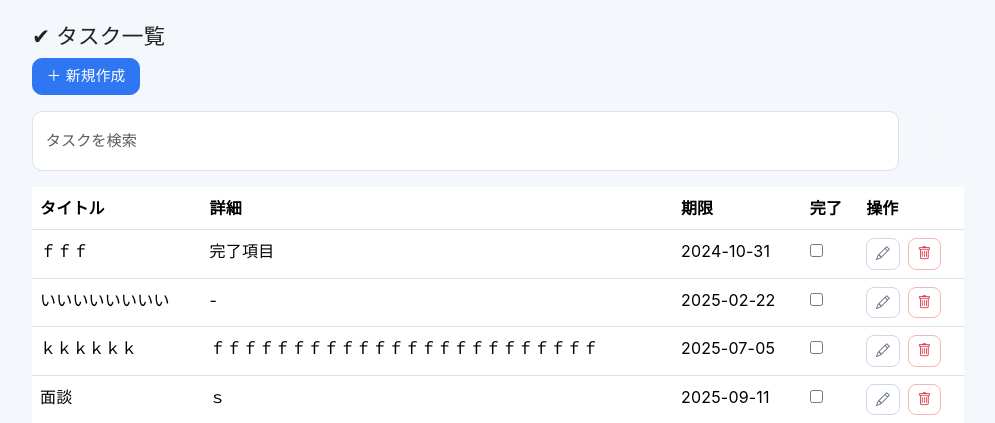
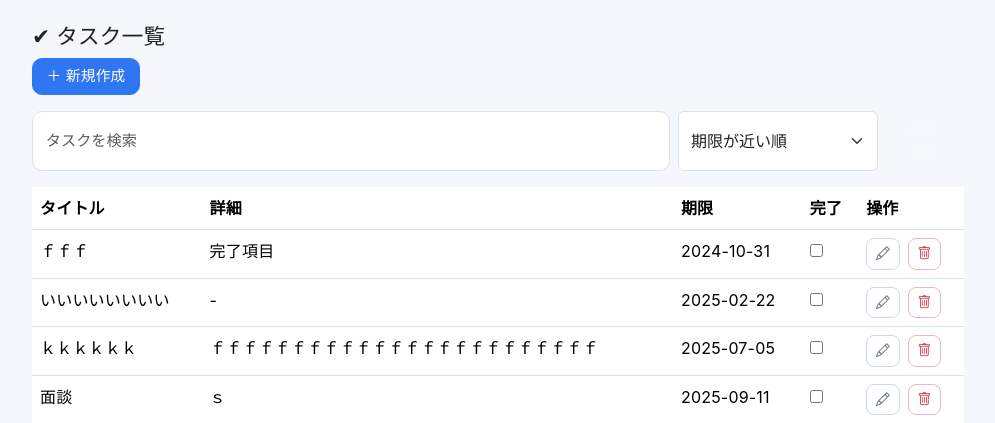
Before and after one commit to FumiyaUeda/django-task-manager, a Django app: page / in a window 1280 px wide. Shown: the part 54-477 px from the top of the page, without its empty margins (142-1137 px from the left). Run offline with Django 5.2, Linux system fonts and the light colour scheme; data comes from the database, SQL or seed files in the repository; both versions use the stored data as it was after the commit.

Commit message:
Enable search + sort feature on task list

```diff
--- a/tasks/templates/tasks/task_list.html
+++ b/tasks/templates/tasks/task_list.html
@@ -7,10 +7,19 @@
     <a href="{% url 'task_create' %}" class="btn btn-primary">＋ 新規作成</a>
   </div>
 
-  <!-- 🔍 検索フォーム -->
+  <!-- 🔍 検索＋ソートを1つのフォームでまとめる -->
   <form method="get" class="mb-3 d-flex">
-    <input type="text" name="q" class="form-control me-2" placeholder="タスクを検索" value="{{ request.GET.q }}">
-    <button type="submit" class="btn btn-outline-light">検索</button>
+    <input type="text" name="q" class="form-control me-2"
+           placeholder="タスクを検索" value="{{ query|default:'' }}">
+
+    <select name="sort" class="form-select me-2" style="max-width: 200px;"
+            onchange="this.form.submit()">
+      <option value="deadline" {% if sort == "deadline" %}selected{% endif %}>期限が近い順</option>
+      <option value="deadline_desc" {% if sort == "deadline_desc" %}selected{% endif %}>期限が遠い順</option>
+      <option value="title" {% if sort == "title" %}selected{% endif %}>タイトル順</option>
+    </select>
+
+    <button type="submit" class="btn btn-outline-light">検索 / 適用</button>
   </form>
 
   <table class="table">
@@ -30,9 +39,9 @@
         <td>{{ task.detail|default:"-" }}</td>
         <td>
           {% if task.deadline %}
-            {{ task.deadline|date:"Y-m-d" }}
+          {{ task.deadline|date:"Y-m-d" }}
           {% else %}
-            -
+          -
           {% endif %}
         </td>
         <td>
--- a/tasks/views.py
+++ b/tasks/views.py
@@ -2,6 +2,7 @@ from django.shortcuts import render, get_object_or_404, redirect
 from .models import Task
 from .forms import TaskForm
 from django.db.models import Q
+
 
 # タスク削除（一覧のみから実行）
 def task_delete(request, pk):
@@ -12,17 +13,36 @@ def task_delete(request, pk):
     # GET では確認画面を出さず一覧へ戻す
     return redirect("task_list")
 
+
 # タスク一覧
 def task_list(request):
-    query = request.GET.get("q")  # 検索キーワード取得
-    tasks = Task.objects.all().order_by("is_completed", "deadline")  # 未完了を先に
+    query = request.GET.get("q", "")
+    sort = request.GET.get("sort", "deadline")  # デフォルトは期限昇順
 
+    tasks = Task.objects.all()
+
+    # 🔍 検索（タイトル or 詳細に含まれるもの）
     if query:
         tasks = tasks.filter(
             Q(title__icontains=query) | Q(detail__icontains=query)
         )
 
-    return render(request, "tasks/task_list.html", {"tasks": tasks, "query": query})
+    # 🔽 ソート処理
+    if sort == "deadline":
+        tasks = tasks.order_by("deadline")  # 期限が近い順
+    elif sort == "deadline_desc":
+        tasks = tasks.order_by("-deadline")  # 期限が遠い順
+    elif sort == "title":
+        tasks = tasks.order_by("title")  # タイトル順
+    else:
+        tasks = tasks.order_by("deadline")  # フォールバック
+
+    return render(request, "tasks/task_list.html", {
+        "tasks": tasks,
+        "query": query,
+        "sort": sort,
+    })
+
 
 # 新規作成
 def task_create(request):
@@ -34,6 +54,7 @@ def task_create(request):
     else:
         form = TaskForm()
     return render(request, "tasks/task_form.html", {"form": form, "is_update": False})
+
 
 # 編集
 def task_update(request, pk):
@@ -47,6 +68,7 @@ def task_update(request, pk):
         form = TaskForm(instance=task)
     return render(request, "tasks/task_form.html", {"form": form, "task": task, "is_update": True})
 
+
 # 完了切り替え
 def task_toggle(request, pk):
     task = get_object_or_404(Task, pk=pk)
```
Also changed, not shown: db.sqlite3.
